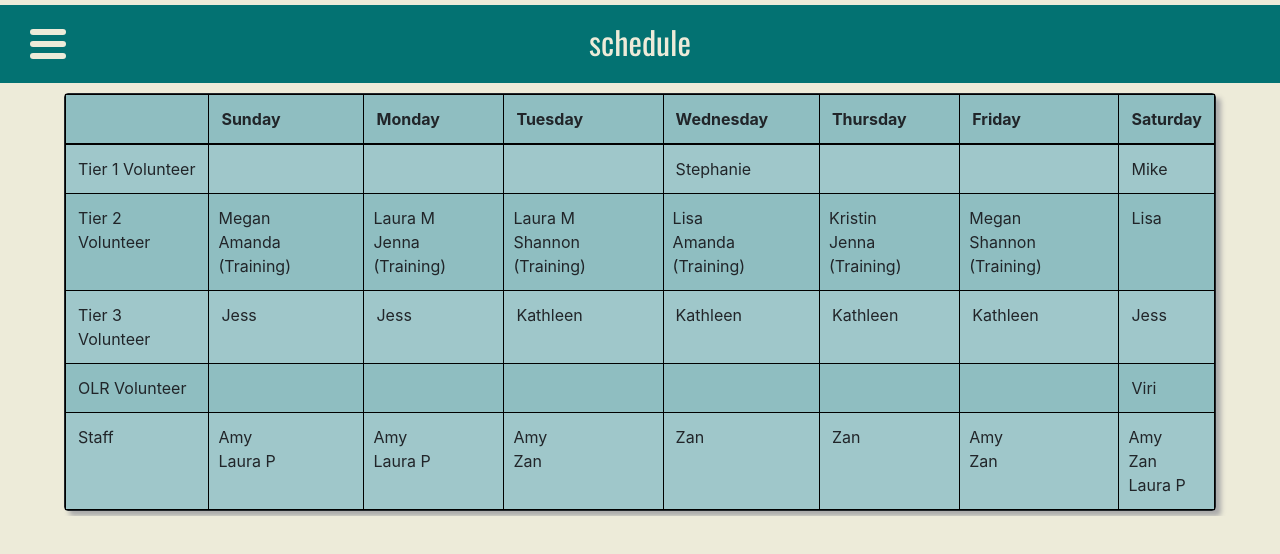
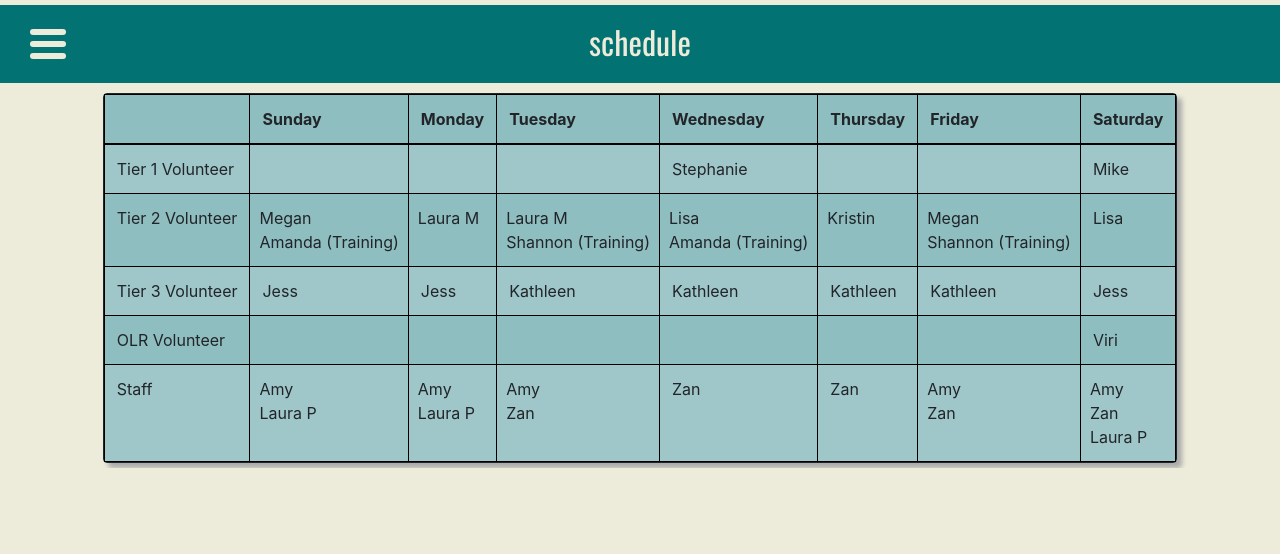
Before and after one commit to emailBuilderDBFU/emailBuilderDBFU.github.io, a React (Create React App) app: page /schedule in a window 1280 px wide. Shown: the top 554 px of the page. Built offline with nearby package versions, Linux system fonts and the light colour scheme.

Commit message:
removed jenna from schedule

```diff
--- a/src/components/Schedule.js
+++ b/src/components/Schedule.js
@@ -47,7 +47,7 @@ export class Schedule extends React.Component {
 									</td>
 									<td>
 										<Row className ="Sched-Cell">Laura M</Row>
-										<Row className ="Sched-Cell">Jenna (Training)</Row>
+										<Row className ="Sched-Cell"></Row>
 									</td>
 									<td>
 										<Row className ="Sched-Cell">Laura M</Row>
@@ -59,7 +59,7 @@ export class Schedule extends React.Component {
 									</td>
 									<td>
 										<Row className ="Sched-Cell">Kristin</Row>
-										<Row className ="Sched-Cell">Jenna (Training)</Row>
+										<Row className ="Sched-Cell"></Row>
 									</td>
 									<td>
 										<Row className ="Sched-Cell">Megan</Row>
```
